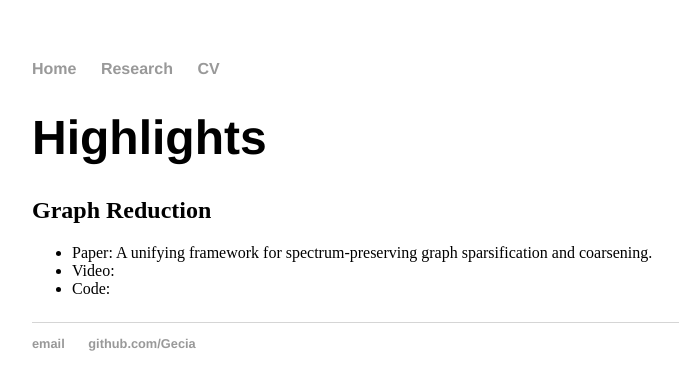
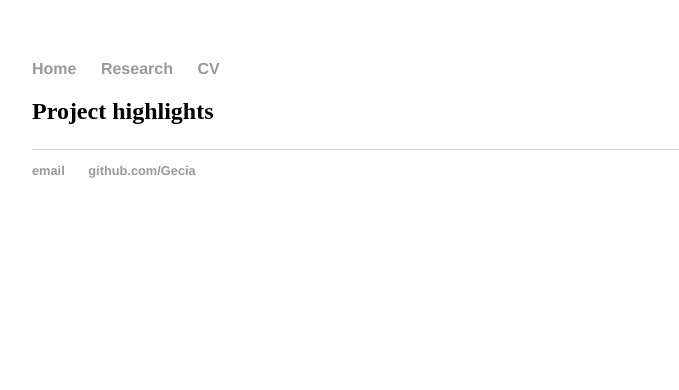
Before and after one commit to Gecia/gecia.github.io, a Jekyll site: the page built from research/index.html, in a window 1280 px wide. Shown: the top 390 px of the page, without its empty margins (160-839 px from the left). Built offline with Jekyll 4.4.1, drawn with Linux system fonts in a browser that asks for light colours.

Commit message:
Update index.html

```diff
--- a/research/index.html
+++ b/research/index.html
@@ -4,7 +4,7 @@ title: Gecia Bravo-Hermsdorff
 ---
 <div class="blurb">
 
-	<h1>Highlights</h1>
+	<h2>Project highlights</h2>
 	<p>
 
 <!-- 	<h2>Graph cumulants</h2>
@@ -16,12 +16,12 @@ title: Gecia Bravo-Hermsdorff
 
 	<p> -->
 
-	<h2>Graph Reduction</h2>
+<!-- 	<h3>Graph Reduction</h3>
 		<ul>
-			<li>Paper: A unifying framework for spectrum-preserving graph sparsification and coarsening. </li>
+			<li>Gecia Bravo-Hermsdorff A unifying framework for spectrum-preserving graph sparsification and coarsening. </li>
 			<li>Video: </li>
 			<li>Code: </li>
-		</ul>
+		</ul>  -->
 	</p>
 
 <!-- 	<p>
```
